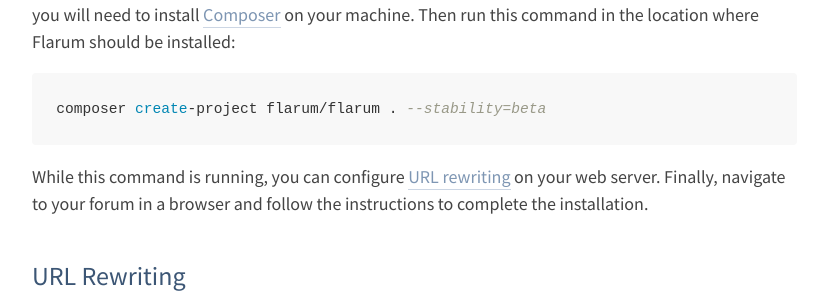
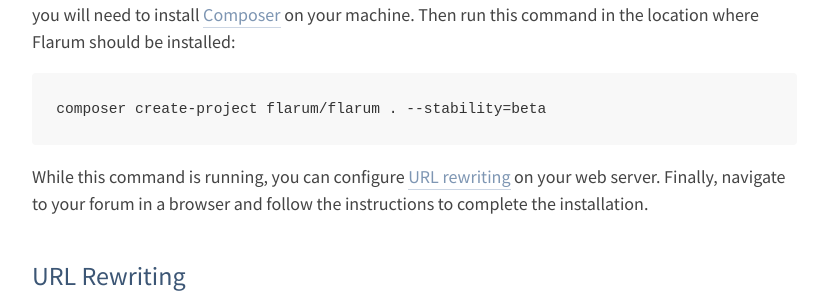
Before and after one commit to flarum/flarum.github.io, a Jekyll site: the page built from _docs/installation.md, in a window 1280 px wide and 900 px high, scrolled down 1166 px. Shown: the part 159-452 px from the top of the window, without its empty margins (363-1179 px from the left). Built offline with Jekyll 4.4.1, drawn with Linux system fonts in a browser that asks for light colours; nearby versions of some CDN libraries; comment, search, counter and statistics services are not loaded.

Commit message:
Un-grey --stability=beta

````diff
--- a/_docs/installation.md
+++ b/_docs/installation.md
@@ -36,7 +36,7 @@
 
 Flarum utilizes Composer to manage its dependencies and extensions. So, before installing Flarum, you will need to install [Composer](https://getcomposer.org) on your machine. Then run this command in the location where Flarum should be installed:
 
-```bash
+```raw
 composer create-project flarum/flarum . --stability=beta
 ```
 
````
